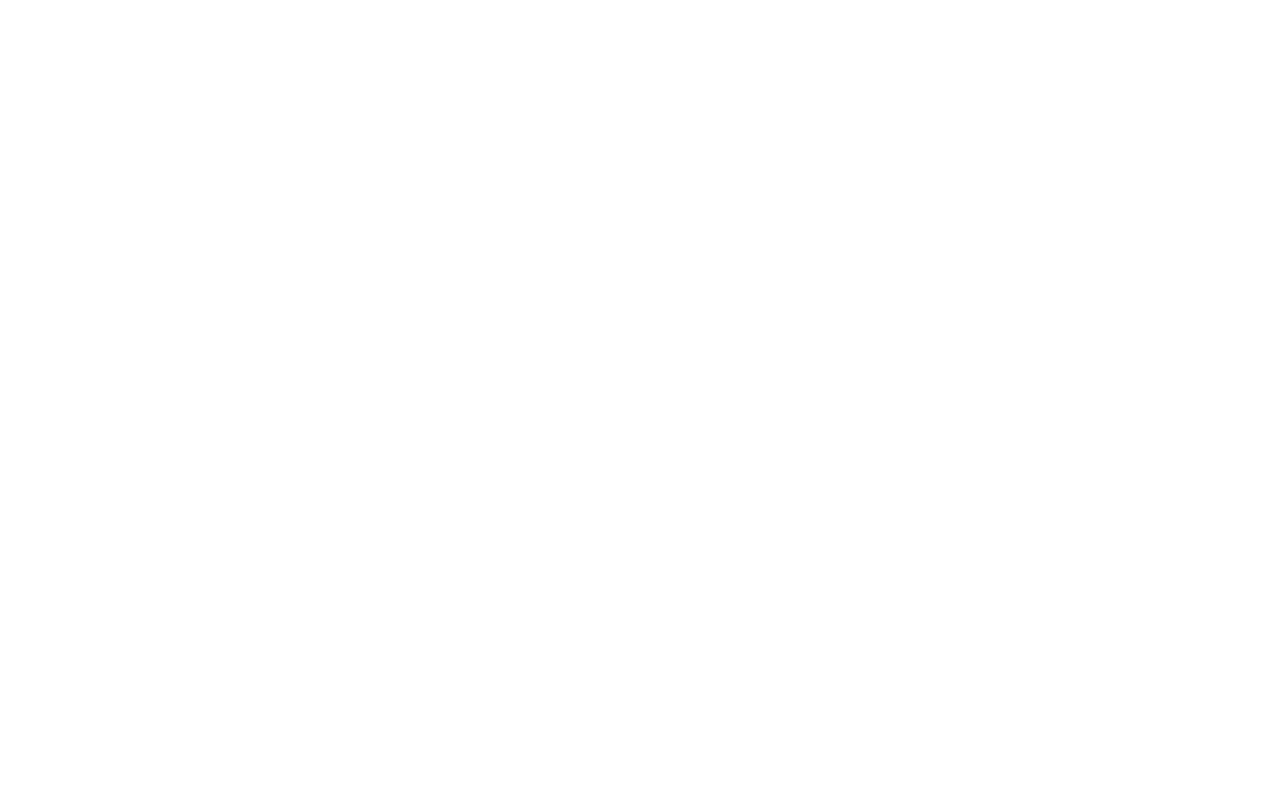
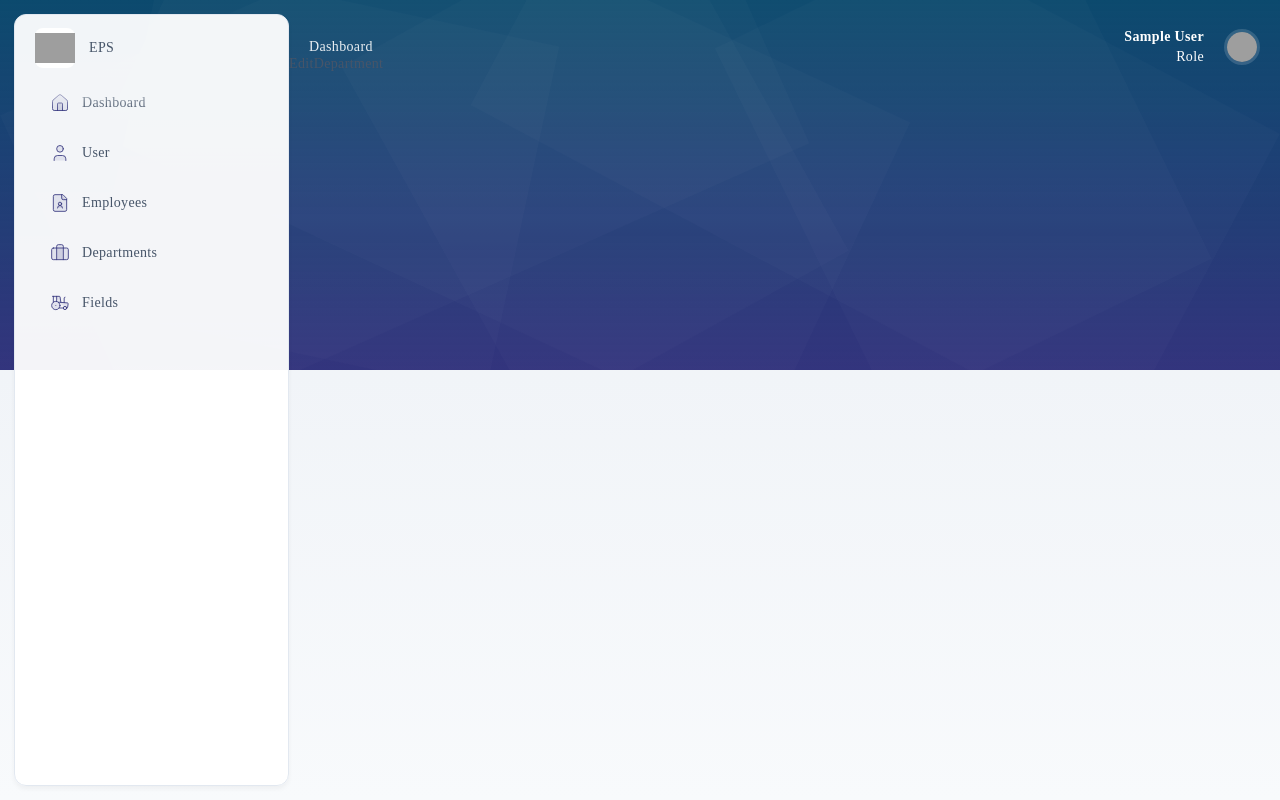
Before and after one commit to kajugadaniels/attendify-client, a React (Vite) app: page /department/edit/1 in a window 1280 px wide. Before the commit this address had no page. Built offline with nearby package versions, Linux system fonts and the light colour scheme; sample sign-in values are in the browser's storage; grey boxes are pictures that could not be loaded; a web font is replaced by a local one.

Commit message:
Setup departments routes

```diff
--- a/src/AppRoutes.jsx
+++ b/src/AppRoutes.jsx
@@ -1,5 +1,5 @@
 import React from 'react'
-import { AddEmployee, AddField, AddUser, Dashboard, EditEmployee, EditField, EditUser, GetEmployees, GetFields, GetUsers, Login, Profile } from './pages'
+import { AddDepartment, AddEmployee, AddField, AddUser, Dashboard, EditDepartment, EditEmployee, EditField, EditUser, GetDepartments, GetEmployees, GetFields, GetUsers, Login, Profile } from './pages'
 import UserLayout from './layouts/UserLayout'
 import { Route, Routes } from 'react-router-dom'
 
@@ -23,6 +23,10 @@ const AppRoutes = () => {
                 <Route path="/fields" element={<GetFields />} />
                 <Route path="/field/add" element={<AddField />} />
                 <Route path="/field/edit/:id" element={<EditField />} />
+
+                <Route path="/departments" element={<GetDepartments />} />
+                <Route path="/department/add" element={<AddDepartment />} />
+                <Route path="/department/edit/:id" element={<EditDepartment />} />
             </Route>
         </Routes>
     )
--- a/src/components/Sidebar.jsx
+++ b/src/components/Sidebar.jsx
@@ -1,6 +1,6 @@
 import React from 'react';
 import { Link, useLocation } from 'react-router-dom';
-import { FileUser, House, Tractor, User } from 'lucide-react';
+import { Briefcase, FileUser, House, Tractor, User } from 'lucide-react';
 
 const Sidebar = () => {
     const location = useLocation();
@@ -55,6 +55,12 @@ const Sidebar = () => {
                             <div className="side-menu__link__title">Employees</div>
                         </Link>
                     </li>
+                    <li className={isActive('/departments') ? 'bg-white text-primary/10 border rounded-lg border-primary/10' : ''}>
+                        <Link to="/departments" className="side-menu__link">
+                            <Briefcase className="stroke-[1] w-5 h-5 side-menu__link__icon" />
+                            <div className="side-menu__link__title">Departments</div>
+                        </Link>
+                    </li>
                     <li className={isActive('/fields') ? 'bg-white text-primary/10 border rounded-lg border-primary/10' : ''}>
                         <Link to="/fields" className="side-menu__link">
                             <Tractor className="stroke-[1] w-5 h-5 side-menu__link__icon" />
```
